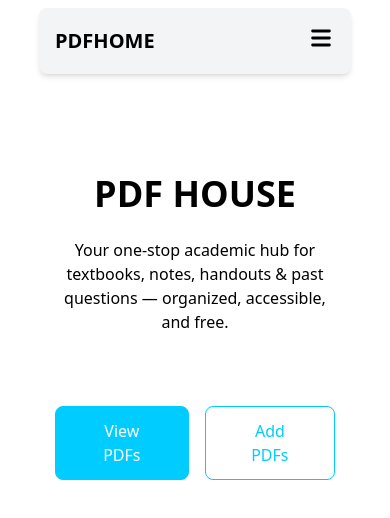
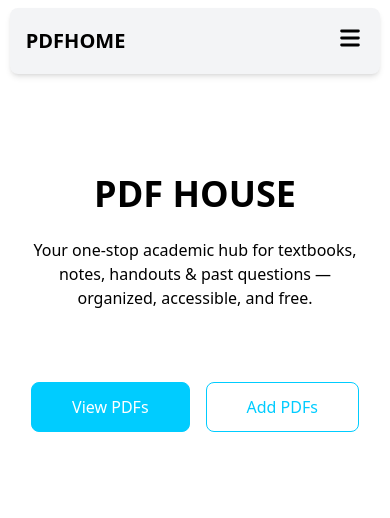
Before and after one commit to Joebakid/PDFHOUSE, a React (Vite) app: page / in a window 390 px wide. Shown: the top 518 px of the page. Built offline with nearby package versions, Linux system fonts and the light colour scheme.

Commit message:
responsiveness

```diff
--- a/src/App.css
+++ b/src/App.css
@@ -5,7 +5,7 @@
 }
 
 .custom-container {
-  @apply max-w-[80%] mx-auto p-4;
+  @apply w-[95%] sm:max-w-[80%] mx-auto p-4;
 }
 
 .custom-transition {
```
